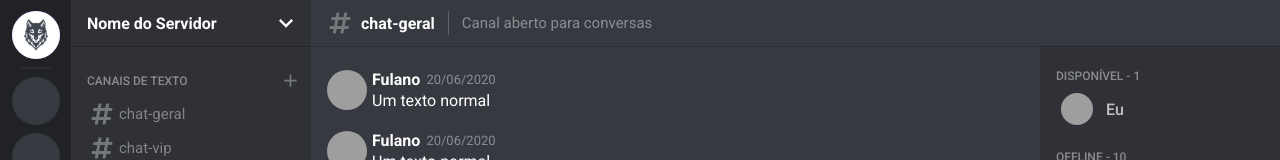
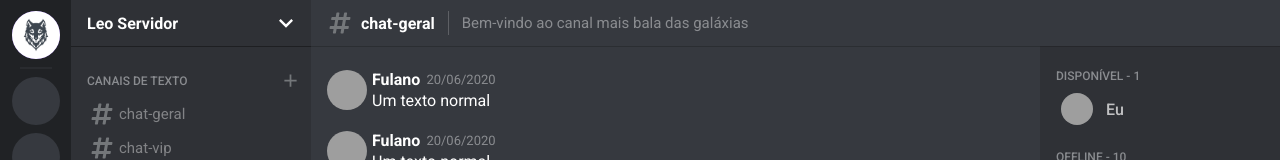
Before and after one commit to leovargasdev/discord-clone, a React (Create React App) app: page / in a window 1280 px wide. Shown: the top 160 px of the page. Built offline with nearby package versions, Linux system fonts and the light colour scheme; grey boxes are pictures that could not be loaded.

Commit message:
Ajustes de estrutura

```diff
--- a/src/components/ChannelInfo/index.tsx
+++ b/src/components/ChannelInfo/index.tsx
@@ -6,12 +6,9 @@ import { Container, Separator } from './styles';
 const ChannelInfo: React.FC = () => (
   <Container>
     <FaHashtag />
-
     <h3>chat-geral</h3>
-
     <Separator />
-
-    <span>Canal aberto para conversas</span>
+    <span>Bem-vindo ao canal mais bala das galáxias</span>
   </Container>
 );
 
--- a/src/components/Layout/index.tsx
+++ b/src/components/Layout/index.tsx
@@ -1,9 +1,9 @@
 import React from 'react';
+import { MdExpandMore } from 'react-icons/md';
 
-import { Grind } from './styles';
+import { Grind, ServerName } from './styles';
 
 import ServerList from '../ServerList';
-import ServerName from '../ServerName';
 import ChannelInfo from '../ChannelInfo';
 import ChannelList from '../ChannelList';
 import UserInfo from '../UserInfo';
@@ -14,6 +14,10 @@ const Layout: React.FC = () => (
   <Grind>
     <ServerList />
     <ServerName />
+    <ServerName>
+      <h3>Leo Servidor</h3>
+      <MdExpandMore />
+    </ServerName>
     <ChannelInfo />
     <ChannelList />
     <UserInfo />
--- a/src/components/Layout/styles.ts
+++ b/src/components/Layout/styles.ts
@@ -21,3 +21,32 @@ export const Grind = styled.div`
 
   height: 100vh;
 `;
+
+export const ServerName = styled.div`
+  grid-area: SN;
+
+  display: flex;
+  justify-content: space-between;
+  align-items: center;
+
+  padding: 0 11px 0 16px;
+  background: var(--secondary);
+  box-shadow: rgba(0, 0, 0, 0.2) 0 1px 0 0;
+  z-index: 2;
+
+  > h3 {
+    font-size: 16px;
+    font-weight: bold;
+    color: #fff;
+  }
+
+  > svg {
+    width: 28px;
+    height: 28px;
+    color: #fff;
+
+    &:hover {
+      cursor: pointer;
+    }
+  }
+`;
--- a/src/components/ServerName/index.tsx
+++ /dev/null
@@ -1,13 +0,0 @@
-import React from 'react';
-import { MdExpandMore } from 'react-icons/md';
-
-import { Container } from './styles';
-
-const ServerName: React.FC = () => (
-  <Container>
-    <h3>Nome do Servidor</h3>
-    <MdExpandMore />
-  </Container>
-);
-
-export default ServerName;
--- a/src/components/ServerName/styles.ts
+++ /dev/null
@@ -1,28 +0,0 @@
-import styled from 'styled-components';
-
-export const Container = styled.div`
-  display: flex;
-  justify-content: space-between;
-  align-items: center;
-
-  padding: 0 11px 0 16px;
-  background: var(--secondary);
-  box-shadow: rgba(0, 0, 0, 0.2) 0 1px 0 0;
-  z-index: 2;
-
-  h3 {
-    font-size: 16px;
-    font-weight: bold;
-    color: #fff;
-  }
-
-  svg {
-    width: 28px;
-    height: 28px;
-    color: #fff;
-
-    &:hover {
-      cursor: pointer;
-    }
-  }
-`;
```
